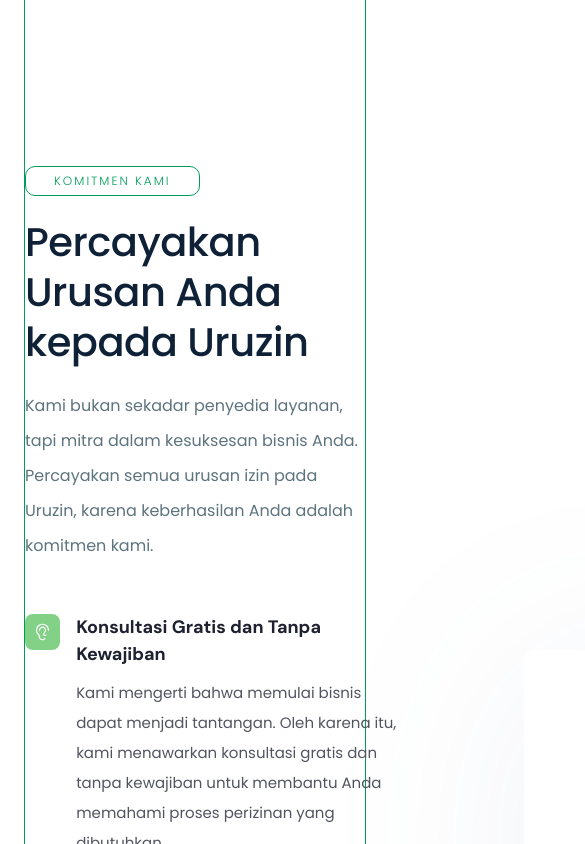
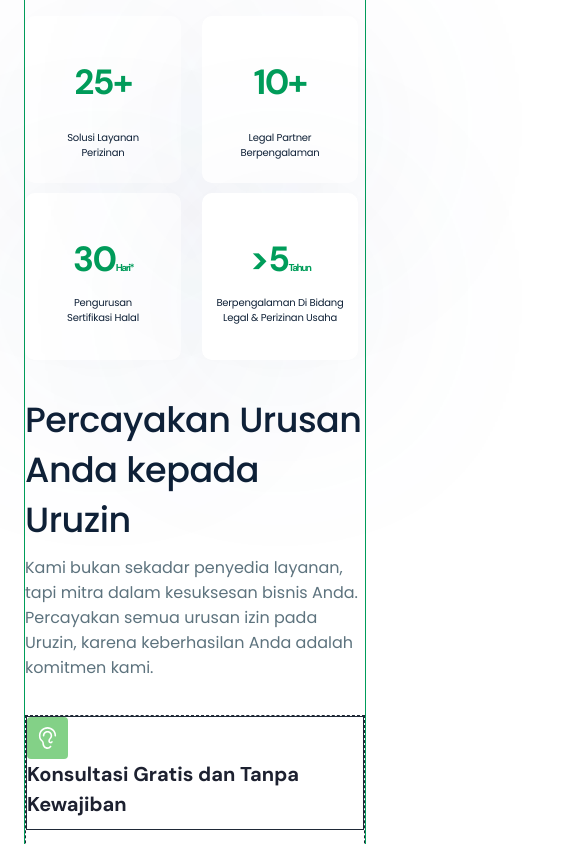
Before and after one commit to farrez30/uruzin, a React (Create React App) app: page / in a window 390 px wide. Shown: the part 3280-4124 px from the top of the page, 585 px wide, since content can reach past the window. Built offline with nearby package versions, Linux system fonts and the light colour scheme.

Commit message:
responsiveness komitmen kami section

```diff
--- a/src/components/KomitmenKami/KomitmenKami.jsx
+++ b/src/components/KomitmenKami/KomitmenKami.jsx
@@ -46,43 +46,111 @@ const KomitmenKami = () => {
     },
   ];
   return (
-    <section id="tentangkami" className="max-w-[1170px] mb-[152px] pt-[150px]">
-      <article className="flex-col flex justify-center gap-[21px] max-w-[1109px] mb-5">
-        <h2 className="font-poppins font-light text-[12px] leading-normal text-green-uruzin tracking-[2px] rounded-[10px] border border-solid border-green-uruzin py-[5px] px-7 max-w-max">
+    <section id="tentangkami" className="max-w-[1170px] mb-[152px] lg:pt-[150px]">
+      <div class="lg:hidden flex flex-row gap-[14px] mb-[35px]">
+        <div className="flex flex-col gap-[10px] w-[50%]">
+          {validasiLayanan.slice(0, 2).map(({ id, title, desc }) => {
+            return (
+              <div className="flex flex-col px-[40px] py-[39px] text-center w-[156px] h-[167px] rounded-[10px] bg-white-pure drop-shadow-[0_25px_100px_#44589d14]">
+                <div className={id === 2 ? "" : "mb-5"}>
+                  <h1 className="font-dm font-medium text-[35px] leading-[55px] -tracking-[1.5px] text-green-uruzin">
+                    {title}
+                    {id === 2 && (
+                      <small className="font-dm font-medium text-[10px] leading-[55px] -tracking-[1.5px] text-green-uruzin">
+                        Hari*
+                      </small>
+                    )}
+                  </h1>
+                </div>
+                <div>
+                  <p className="font-poppins font-normal text-[10px] leading-[15px] -tracking-[0.2px] text-dark-blue-uruzin">
+                    {desc}
+                  </p>
+                </div>
+              </div>
+            );
+          })}
+        </div>
+        <div className="flex flex-col gap-[10px] w-[50%]">
+          {validasiLayanan.slice(2).map(({ id, title, desc }) => {
+            return (
+              <div className="flex flex-col px-[10px] py-[39px] text-center w-[156px] h-[167px] rounded-[10px] bg-white-pure drop-shadow-[0_25px_100px_#44589d14]">
+                <div className={id === 4 ? "" : "mb-5"}>
+                  <h1 className="font-dm font-medium text-[35px] leading-[55px] -tracking-[1.5px] text-green-uruzin">
+                    {title}
+                    {id === 4 && (
+                      <small className="font-dm font-medium text-[10px] leading-[55px] -tracking-[1.5px] text-green-uruzin">
+                        Tahun
+                      </small>
+                    )}
+                  </h1>
+                </div>
+                <div>
+                  <p className="font-poppins font-normal text-[10px] leading-[15px] -tracking-[0.2px] text-dark-blue-uruzin">
+                    {desc}
+                  </p>
+                </div>
+              </div>
+            );
+          })}
+        </div>
+      </div>
+
+      <article className="flex-col flex justify-center gap-[10px] lg:gap-[21px] max-w-[1109px] mb-[35px] lg:mb-5">
+        <h2 className="hidden lg:block font-poppins font-light text-[12px] leading-normal text-green-uruzin tracking-[2px] rounded-[10px] border border-solid border-green-uruzin py-[5px] px-7 max-w-max">
           KOMITMEN KAMI
         </h2>
-        <h1 className="font-poppins font-medium text-[40px] leading-[50px] text-dark-blue-uruzin -tracking-[0.5px]">Percayakan Urusan Anda kepada Uruzin</h1>
-        <p className="font-poppins font-normal text-[16px] leading-[35px] text-gray-uruzin tracking-[0px]">
+        <h1 className="font-poppins font-medium text-[35px] lg:text-[40px] leading-[50px] text-dark-blue-uruzin -tracking-[0.5px]">
+          Percayakan Urusan Anda kepada Uruzin
+        </h1>
+        <p className="font-poppins font-normal text-[16px] leading-[25px] lg:leading-[35px] text-gray-uruzin tracking-[0px]">
           Kami bukan sekadar penyedia layanan, tapi mitra dalam kesuksesan bisnis Anda. Percayakan semua urusan izin
           pada Uruzin, karena keberhasilan Anda adalah komitmen kami.
         </p>
       </article>
       {/* //? Section Bawah  ///////////////////////////////////////////////////////////////////////////////////////////// */}
       <div className="flex gap-[115px]">
-        <ul className="flex-col flex gap-10 my-[31.5px] w-max">
+        <ul className="flex-col flex gap-10 lg:my-[31.5px] lg:w-[50%] border border-dashed">
           {fiturLayanan.map(({ id, image, title, desc }) => {
             return (
-              <li className="flex">
-                <img src={image} alt={title} className="bg-light-green-uruzin max-h-9 p-2 rounded-lg mr-4" />
-                <div className="flex-col flex w-max">
-                  <h1 className="font-dm font-normal text-[18px] leading-normal text-primary-content-uruzin tracking-[0px] mb-[10px]">{title}</h1>
-                  <p className="font-poppins font-normal text-[15px] leading-[30px] text-secondary-content-uruzin tracking-[0px] max-w-[352px]">{desc}</p>
+              <li className="flex flex-col lg:flex-row border">
+                <img
+                  src={image}
+                  alt={title}
+                  className="bg-light-green-uruzin max-w-[41px] lg:max-h-9 p-2 rounded-[4px] mr-4"
+                />
+                <div className="flex-col flex">
+                  <h1 className="font-dm font-normal text-[20px] lg:text-[18px] leading-normal text-primary-content-uruzin tracking-[0px] mb-[10px]">
+                    {title}
+                  </h1>
+                  <p className="hidden lg:block font-poppins font-normal text-[15px] leading-[30px] text-secondary-content-uruzin tracking-[0px] max-w-[352px]">
+                    {desc}
+                  </p>
                 </div>
               </li>
             );
           })}
         </ul>
 
-        <div class="flex gap-[45px] w-[50%]">
+        <div class="hidden lg:flex flex-row gap-[45px] w-[50%]">
           <div className="flex flex-col gap-4 mt-[67px]">
             {validasiLayanan.slice(0, 2).map(({ id, title, desc }) => {
               return (
                 <div className="flex flex-col px-[87px] py-[98px] mb-[45px] text-center w-[300px] rounded-[10px] bg-white-pure drop-shadow-[0_25px_100px_#44589d14]">
                   <div className={id === 2 ? "" : "mb-5"}>
-                    <h1 className="font-dm font-medium text-[72px] leading-[55px] -tracking-[1.5px] text-green-uruzin">{title}{id === 2 && <small className="font-dm font-medium text-[20px] leading-[55px] -tracking-[1.5px] text-green-uruzin">Hari*</small>}</h1>
+                    <h1 className="font-dm font-medium text-[72px] leading-[55px] -tracking-[1.5px] text-green-uruzin">
+                      {title}
+                      {id === 2 && (
+                        <small className="font-dm font-medium text-[20px] leading-[55px] -tracking-[1.5px] text-green-uruzin">
+                          Hari*
+                        </small>
+                      )}
+                    </h1>
                   </div>
                   <div>
-                    <p className="font-poppins font-normal text-[17px] leading-[25px] -tracking-[0.2px] text-dark-blue-uruzin">{desc}</p>
+                    <p className="font-poppins font-normal text-[17px] leading-[25px] -tracking-[0.2px] text-dark-blue-uruzin">
+                      {desc}
+                    </p>
                   </div>
                 </div>
               );
@@ -93,10 +161,19 @@ const KomitmenKami = () => {
               return (
                 <div className="flex flex-col px-[70px] py-[98px] mb-[45px] text-center w-[300px] rounded-[10px] bg-white-pure drop-shadow-[0_25px_100px_#44589d14]">
                   <div className={id === 4 ? "" : "mb-5"}>
-                    <h1 className="font-dm font-medium text-[72px] leading-[55px] -tracking-[1.5px] text-green-uruzin">{title}{id === 4 && <small className="font-dm font-medium text-[20px] leading-[55px] -tracking-[1.5px] text-green-uruzin">Tahun</small>}</h1>
+                    <h1 className="font-dm font-medium text-[72px] leading-[55px] -tracking-[1.5px] text-green-uruzin">
+                      {title}
+                      {id === 4 && (
+                        <small className="font-dm font-medium text-[20px] leading-[55px] -tracking-[1.5px] text-green-uruzin">
+                          Tahun
+                        </small>
+                      )}
+                    </h1>
                   </div>
                   <div>
-                    <p className="font-poppins font-normal text-[17px] leading-[25px] -tracking-[0.2px] text-dark-blue-uruzin">{desc}</p>
+                    <p className="font-poppins font-normal text-[17px] leading-[25px] -tracking-[0.2px] text-dark-blue-uruzin">
+                      {desc}
+                    </p>
                   </div>
                 </div>
               );
```
